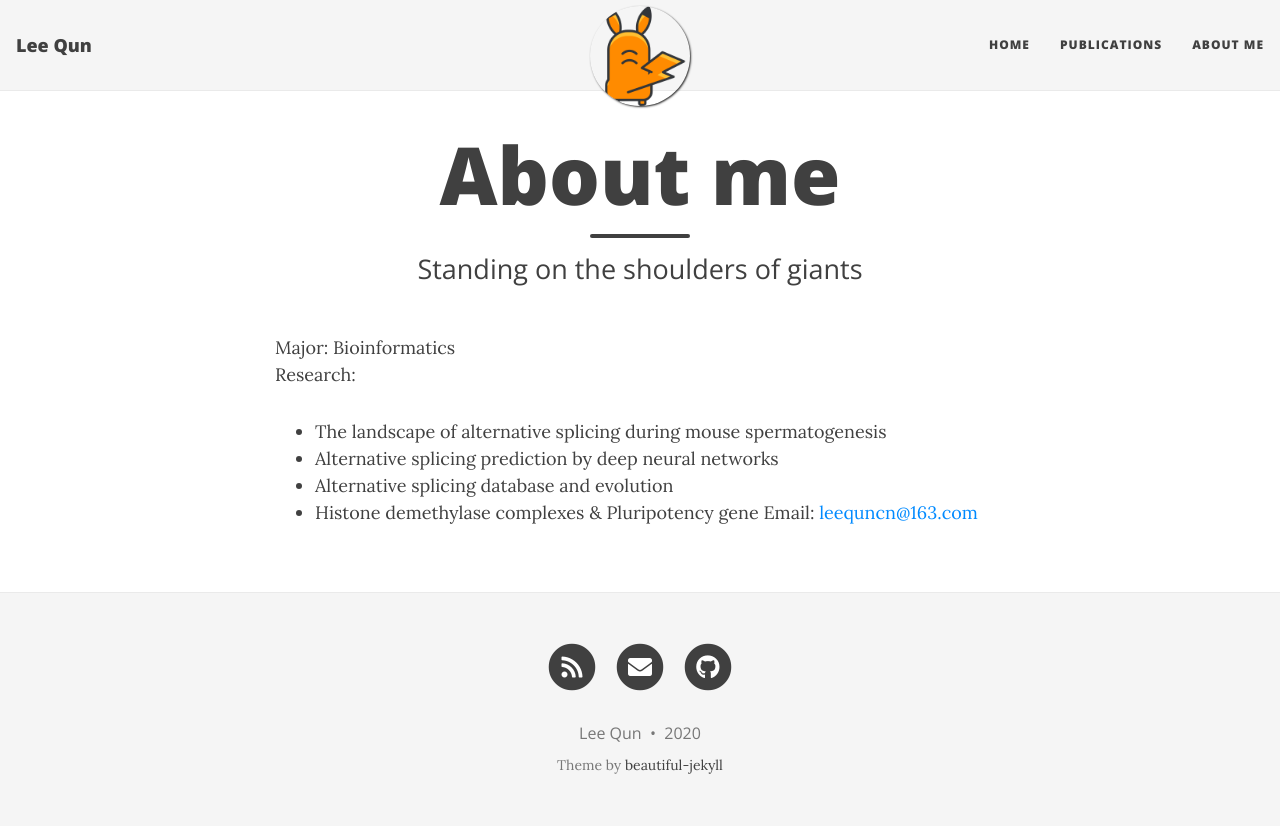
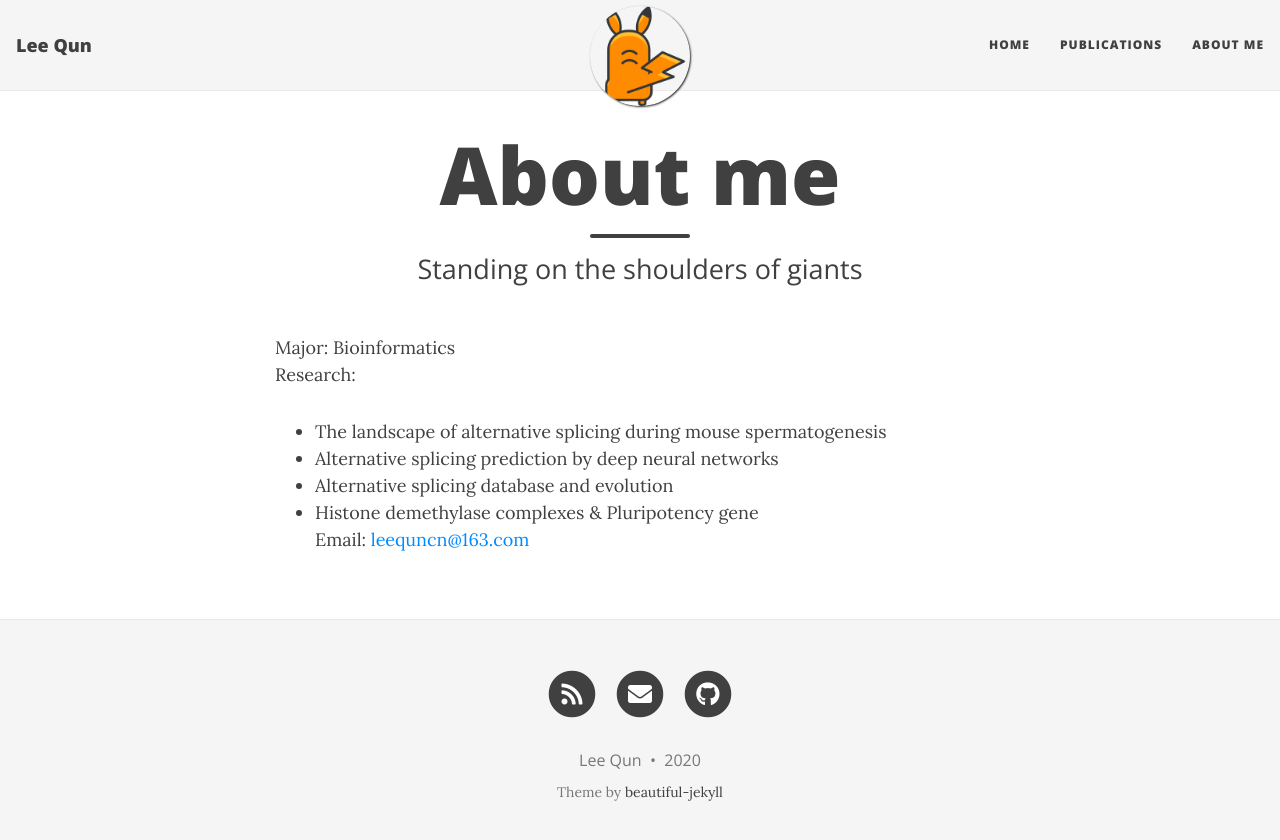
Before and after one commit to leequn/leequn.github.io, a Jekyll site: the page built from aboutme.md, in a window 1280 px wide. Shown: the top 840 px of the page. Built offline with Jekyll 4.4.1, drawn with Linux system fonts in a browser that asks for light colours; nearby versions of some CDN libraries.

```diff
--- a/aboutme.md
+++ b/aboutme.md
@@ -11,5 +11,5 @@ Research:
 - The landscape of alternative splicing during mouse spermatogenesis
 - Alternative splicing prediction by deep neural networks
 - Alternative splicing database and evolution
-- Histone demethylase complexes & Pluripotency gene
+- Histone demethylase complexes & Pluripotency gene <br>
 Email: <a href="mailto:leequncn@163.com">leequncn@163.com</a>
```
